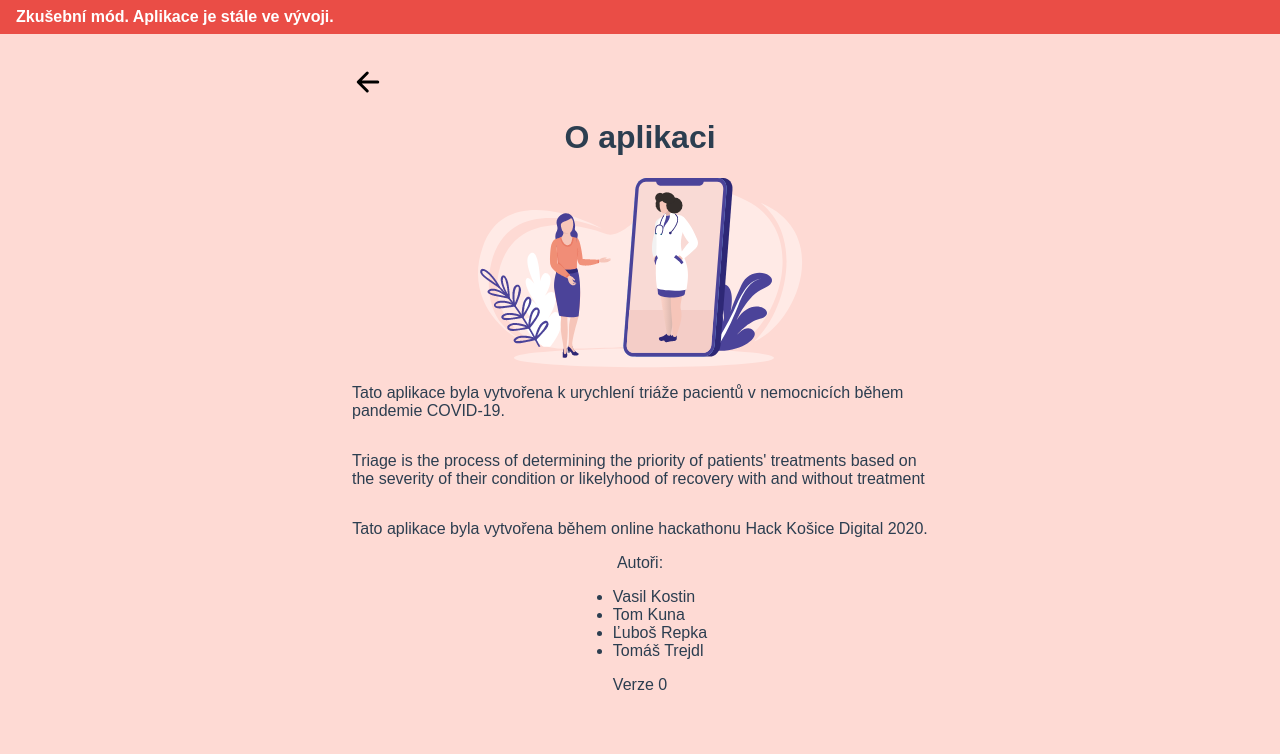
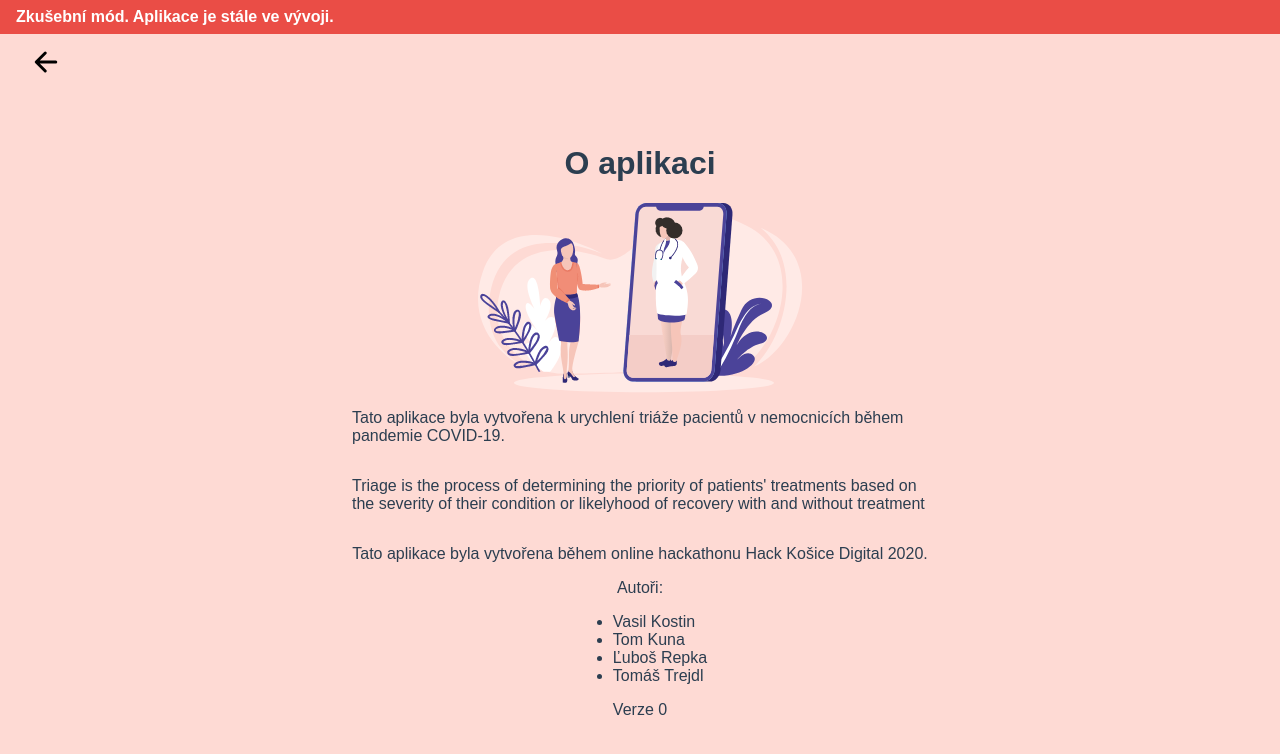
Before and after one commit to Smart-Triage/smart-triage, a Vue app: page /about in a window 1280 px wide. Shown: the top 754 px of the page. Built offline with nearby package versions, Linux system fonts and the light colour scheme; what vue-head, vue-uuid would draw is missing.

Commit message:
Refactored Top navigation buttons

```diff
--- a/src/components/NavBar.vue
+++ b/src/components/NavBar.vue
@@ -1,53 +1,33 @@
 <template>
   <header class="navbar" :class="{ offline: !networkOnLine }">
-    <router-link to="/home">
-      <!-- <img alt="logo-bento" class="logo" src="@/assets/img/bento-starter.svg" /> -->
-      <span class="site-name title-desktop">{{ appTitle }}</span>
-      <span class="site-name title-mobile">{{ appShortTitle }}</span>
-    </router-link>
-    <!-- <div class="links">
-      <nav class="nav-links">
-        <div class="nav-item">
-          <router-link to="/products">Products</router-link>
-        </div>
-        <div v-if="!isUserLoggedIn && networkOnLine" class="nav-item">
-          <router-link to="/login">Login</router-link>
-        </div>
-        <div
-          v-if="isUserLoggedIn && networkOnLine"
-          class="nav-item logout-item"
-          @click="logout"
-        >
-          <a>Logout</a>
-        </div>
-        <div v-if="!networkOnLine" class="nav-item offline-label">Offline</div>
-      </nav>
+    <div class="left">
+      <slot name="left">
+        <!-- Back button is only displayed when there is no element in 'left' slot and 'backBtn' prop is true-->
+        <button v-if="backBtn" class="icon-button" @click="$router.go(-1)">
+          <ion-icon name="arrow-back-outline" size="large"></ion-icon>
+        </button>
+      </slot>
+    </div>
 
-      <img
-        v-if="isUserLoggedIn && networkOnLine"
-        class="user-picture can-hide"
-        :src="user.photoURL"
-        alt="Avatar"
-      />
-    </div> -->
+    <div class="center">
+      <slot name="center"></slot>
+    </div>
+
+    <div class="right">
+      <slot name="right"></slot>
+    </div>
   </header>
 </template>
 
 <script>
-// import firebase from 'firebase/app'
-import { /* mapGetters, */ mapState } from 'vuex'
+import { mapState } from 'vuex'
 
 export default {
+  props: { backBtn: { type: Boolean, default: false } },
   computed: {
-    // ...mapGetters('authentication', ['isUserLoggedIn']),
-    // ...mapState('authentication', ['user']),
     ...mapState('app', ['networkOnLine', 'appTitle', 'appShortTitle'])
   },
-  methods: {
-    // async logout() {
-    //   await firebase.auth().signOut()
-    // }
-  }
+  methods: {}
 }
 </script>
 
@@ -55,111 +35,24 @@ export default {
 @import '@/theme/variables.scss';
 
 .navbar {
-  position: absolute;
-  top: 0;
-  left: 0;
-  z-index: 20;
-  right: 0;
   height: $navbar-height;
-  background-color: $navbar-color;
-  box-sizing: border-box;
-  border-bottom: 1px solid #eaecef;
+  width: 100%;
+  background-color: $bg-color;
   padding: 0.7rem 1.5rem;
   line-height: 2.2rem;
+  display: flex;
+  justify-content: space-between;
+  align-items: center;
 
-  a {
-    display: flex;
-    align-items: center;
+  .left,
+  .right {
+    min-width: 3rem;
+    height: 100%;
   }
 
-  .title-desktop {
-    display: inline;
-  }
-
-  .title-mobile {
-    display: none;
-  }
-
-  @media (max-width: 500px) {
-    padding: 0.7rem 0.7rem;
-
-    .can-hide {
-      display: none;
-    }
-
-    .title-desktop {
-      display: none;
-    }
-
-    .title-mobile {
-      display: block;
-    }
-  }
-
-  .site-name {
+  .center {
     font-size: 1.3rem;
     font-weight: 600;
-    color: #2c3e50;
-    position: relative;
-  }
-
-  .logo {
-    height: 24px;
-    padding-right: 8px;
-  }
-
-  .links {
-    padding-left: 1.5rem;
-    box-sizing: border-box;
-    white-space: nowrap;
-    font-size: 0.9rem;
-    position: absolute;
-    right: 1.5rem;
-    top: 0.7rem;
-    display: flex;
-
-    .nav-links {
-      display: flex;
-      align-items: center;
-      justify-content: center;
-
-      .nav-item {
-        position: relative;
-        display: inline-block;
-        margin-left: 1.5rem;
-        line-height: 2.2rem;
-
-        &:first-child {
-          margin-left: 0;
-        }
-
-        a {
-          font-weight: 500;
-          font-size: 0.9rem;
-          text-decoration: none;
-          color: $navbar-link-color;
-          border-color: #2c3e50;
-          line-height: 1.4rem;
-          display: inline-block;
-          cursor: pointer;
-        }
-
-        @mixin activatedLink() {
-          margin-bottom: -2px;
-          border-bottom: 2px solid $vue-color;
-        }
-
-        .router-link-active {
-          @include activatedLink;
-        }
-
-        @media (hover) {
-          :hover {
-            @include activatedLink;
-          }
-        }
-      }
-    }
   }
 
   &.offline {
--- a/src/components/Stepper.vue
+++ b/src/components/Stepper.vue
@@ -6,17 +6,22 @@
       class="step"
       :class="{ hidden: step.order !== currentStepNum }"
     >
-      <div class="top-buttons">
+      <NavBar>
+        <template v-slot:left>
           <router-link class="close" to="/home"
             ><ion-icon name="close" size="large"></ion-icon
           ></router-link>
+        </template>
+        <template v-slot:right>
           <router-link
             v-if="currentPatient.finished"
             class="skip-to-summary"
             to="/summary"
             >{{ $t('FORM.SKIP_TO_SUMMARY') }}</router-link
           >
-      </div>
+        </template>
+      </NavBar>
+
       <div v-if="step.order === '0'" class="home-page-top-img">
         <h1 class="page-title">{{ $t('FORM.PERSONAL_DETAILS') }}</h1>
         <img src="@/assets/img/form-page-top.png" alt />
@@ -343,24 +348,11 @@ export default {
   }
 }
 
-.top-buttons {
-  display: flex;
-  justify-content: space-between;
-  width: 100%;
-  padding: 1rem 1.5rem;
-  align-content: center;
-
-  .close {
-    color: black;
-    align-self: center;
-  }
-
 .skip-to-summary {
   color: white;
   background-color: $secondary-color;
   padding: 0.5rem 1rem;
   border-radius: 5rem;
-  }
 }
 
 .step {
--- a/src/main.js
+++ b/src/main.js
@@ -3,6 +3,8 @@ import UUID from 'vue-uuid'
 import moment from 'moment'
 
 import i18n from '@/plugins/i18n'
+
+import NavBar from '@/components/NavBar'
 
 import App from './App.vue'
 import router from './router'
@@ -18,6 +20,8 @@ Vue.use(UUID)
 
 Vue.config.productionTip = false
 Vue.config.ignoredElements = ['ion-icon']
+
+Vue.component('NavBar', NavBar)
 
 Vue.filter('formatDate', value => {
   if (value) {
--- a/src/views/About.vue
+++ b/src/views/About.vue
@@ -1,10 +1,7 @@
 <template>
   <div class="container">
-    <div class="top-buttons">
-      <router-link class="icon-button" to="/settings"
-        ><ion-icon name="arrow-back-outline" size="large"></ion-icon
-      ></router-link>
-    </div>
+    <NavBar :back-btn="true"> </NavBar>
+    <div class="content">
       <h1>{{ $t('ABOUT.ABOUT_THIS_APP') }}</h1>
 
       <img src="@/assets/img/home-page-welcome-img.png" alt="" />
@@ -34,6 +31,7 @@
         {{ $store.getters.appVersion }}
       </div>
     </div>
+  </div>
 </template>
 
 <script>
@@ -42,16 +40,13 @@ export default {}
 
 <style lang="scss" scoped>
 .container {
+  .content {
     display: flex;
     flex-direction: column;
     align-items: center;
     padding: 2rem;
     max-width: 40rem;
     margin: 0 auto;
-
-  .top-buttons {
-    width: 100%;
-    display: flex;
   }
 }
 </style>
--- a/src/views/Employee.vue
+++ b/src/views/Employee.vue
@@ -20,11 +20,13 @@
     </div>
 
     <div v-if="showPatientSummary && currentPatient" class="summary-view">
-      <div class="top-buttons">
+      <NavBar>
+        <template v-slot:left>
           <button class="icon-button" @click="showEmployeeHomepage">
             <ion-icon name="close-outline" size="large"></ion-icon>
           </button>
-      </div>
+        </template>
+      </NavBar>
       <h1>{{ $t('EMPLOYEE.PATIENT_SUMMARY') }}</h1>
 
       <PatientSummary :employee="true"></PatientSummary>
@@ -61,11 +63,13 @@
     </div>
 
     <div v-if="showingConfirmationQR" class="confirmation-view">
-      <div class="top-buttons">
+      <NavBar>
+        <template v-slot:left>
           <button @click="viewPatientSummary">
             <ion-icon name="arrow-back-outline" size="large"></ion-icon>
           </button>
-      </div>
+        </template>
+      </NavBar>
       <h1>{{ $t('EMPLOYEE.PATIENT_CONFIRMATION_CODE') }}</h1>
       <qrcode-vue
         class="qrcode"
@@ -228,10 +232,6 @@ export default {
   min-height: calc(100vh - 34px);
 }
 
-.top-buttons {
-  width: 100%;
-}
-
 .header-info {
   display: flex;
   flex-direction: column;
--- a/src/views/Home.vue
+++ b/src/views/Home.vue
@@ -1,5 +1,10 @@
 <template>
   <div class="page-wrapper">
+    <NavBar>
+      <template v-slot:center>
+        {{ appTitle }}
+      </template>
+    </NavBar>
     <div class="home-page-top-img">
       <img src="@/assets/img/home-page-welcome-img.png" alt="" />
     </div>
--- a/src/views/HowItWorks.vue
+++ b/src/views/HowItWorks.vue
@@ -1,10 +1,7 @@
 <template>
   <div class="container">
-    <div class="top-buttons">
-      <router-link class="icon-button" to="/home"
-        ><ion-icon name="arrow-back-outline" size="large"></ion-icon
-      ></router-link>
-    </div>
+    <NavBar :back-btn="true"></NavBar>
+    <div class="content">
       <h1>{{ $t('HOW_IT_WORKS.HOW_IT_WORKS') }}?</h1>
 
       <img src="@/assets/img/hand-holding-phone-scanning-qr-code.png" alt="" />
@@ -19,6 +16,7 @@
         <li>{{ $t('HOW_IT_WORKS.SHOW_QR_CODE_TO_STAFF') }}</li>
       </ol>
     </div>
+  </div>
 </template>
 
 <script>
@@ -27,6 +25,7 @@ export default {}
 
 <style lang="scss" scoped>
 .container {
+  .content {
     display: flex;
     flex-direction: column;
     align-items: center;
@@ -34,12 +33,9 @@ export default {}
     max-width: 40rem;
     margin: 0 auto;
 
-  .top-buttons {
-    width: 100%;
-    display: flex;
-  }
     img {
       max-width: 20rem;
     }
   }
+}
 </style>
--- a/src/views/PatientQRCode.vue
+++ b/src/views/PatientQRCode.vue
@@ -1,10 +1,12 @@
 <template>
   <div class="container" :class="{ 'bg-confirmed': currentPatient.confirmed }">
-    <div class="top-buttons">
-      <router-link to="/summary"
-        ><ion-icon name="close" size="large"></ion-icon
-      ></router-link>
-    </div>
+    <NavBar>
+      <template v-slot:left>
+        <router-link to="/summary"
+          ><ion-icon name="close" size="large"></ion-icon
+        ></router-link>
+      </template>
+    </NavBar>
 
     <div class="home-page-top-img">
       <h1>{{ $t('PATIENT_QR_CODE.FOLLOW_INSTRUCTIONS') }}</h1>
@@ -140,15 +142,6 @@ export default {
   }
 }
 
-.top-buttons {
-  position: absolute;
-  top: 1.5rem;
-  left: 0;
-  width: 100%;
-  display: flex;
-  padding: 0.5rem 1rem;
-}
-
 .bg-confirmed {
   background-color: $secondary-color;
   color: white;
--- a/src/views/ScanConfirmationQRCode.vue
+++ b/src/views/ScanConfirmationQRCode.vue
@@ -1,10 +1,6 @@
 <template>
   <div class="container">
-    <div class="top-buttons">
-      <router-link to="/patient-qr-code">
-        <ion-icon name="arrow-back-outline" size="large"></ion-icon>
-      </router-link>
-    </div>
+    <NavBar :back-btn="true"></NavBar>
     <h1>{{ $t('SCAN_CONFIRMATION_QR_CODE.SCAN_CONFIRMATION_QR_CODE') }}</h1>
     <QRScanner
       :scanning-confirmation-code="true"
@@ -47,8 +43,4 @@ export default {
   flex-direction: column;
   align-items: center;
 }
-
-.top-buttons {
-  display: flex;
-}
 </style>
--- a/src/views/Settings.vue
+++ b/src/views/Settings.vue
@@ -1,10 +1,8 @@
 <template>
   <div class="container">
-    <div class="top-buttons">
-      <router-link class="icon-button" to="/home"
-        ><ion-icon name="arrow-back-outline" size="large"></ion-icon
-      ></router-link>
-    </div>
+    <NavBar :back-btn="true"></NavBar>
+
+    <div class="content">
       <h1>{{ $t('SETTINGS.SETTINGS') }}</h1>
 
       <p>{{ $t('SETTINGS.APP_LANGUAGE') }}<LocaleChanger></LocaleChanger></p>
@@ -16,6 +14,7 @@
       <router-link class="about-link" to="/about">{{
         $t('SETTINGS.ABOUT')
       }}</router-link>
+    </div>
   </div>
 </template>
 
@@ -44,6 +43,7 @@ export default {
 @import '@/theme/general.scss';
 
 .container {
+  .content {
     display: flex;
     flex-direction: column;
     align-items: center;
@@ -51,13 +51,9 @@ export default {
     max-width: 40rem;
     margin: 0 auto;
 
-  .top-buttons {
-    width: 100%;
-    display: flex;
-  }
-}
-
     .about-link {
       margin-top: 2rem;
     }
+  }
+}
 </style>
--- a/src/views/Summary.vue
+++ b/src/views/Summary.vue
@@ -1,15 +1,18 @@
 <template>
   <div v-if="currentPatient" class="container">
-    <div class="top-sumary">
-      <div class="top-buttons">
+    <NavBar>
+      <template v-slot:left>
         <router-link to="/home">
           <ion-icon name="close" size="large"></ion-icon>
         </router-link>
-        <div class="spacer"></div>
+      </template>
+      <template v-slot:right>
         <button class="icon-button" @click="deletePatient">
           <ion-icon name="trash-outline" size="large"></ion-icon>
         </button>
-      </div>
+      </template>
+    </NavBar>
+    <div class="top-sumary">
       <h1 class="page-title">{{ $t('SUMMARY.SUMMARY') }}</h1>
       <img src="@/assets/img/home-page-welcome-img.png" alt="" />
     </div>
@@ -81,20 +84,6 @@ export default {
   display: flex;
   flex-direction: column;
   align-items: center;
-  margin: 1.5em 0;
-}
-
-.top-buttons {
-  position: absolute;
-  top: 1.5rem;
-  left: 0;
-  width: 100%;
-  display: flex;
-  padding: 1rem;
-
-  .spacer {
-    flex-grow: 1;
-  }
 }
 
 .buttons {
```
Also changed, not shown: src/App.vue (+0 -7 lines). Lines whose indentation alone changed are shown as unchanged.
